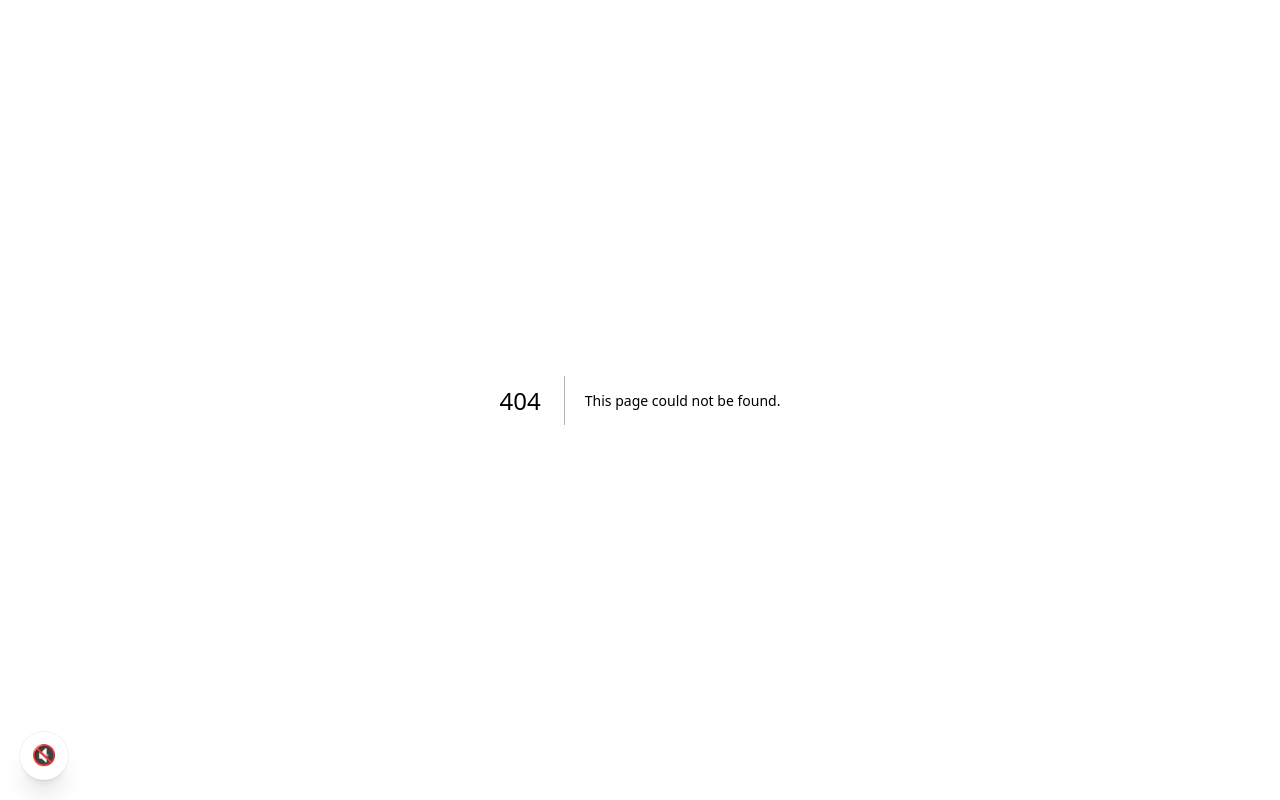
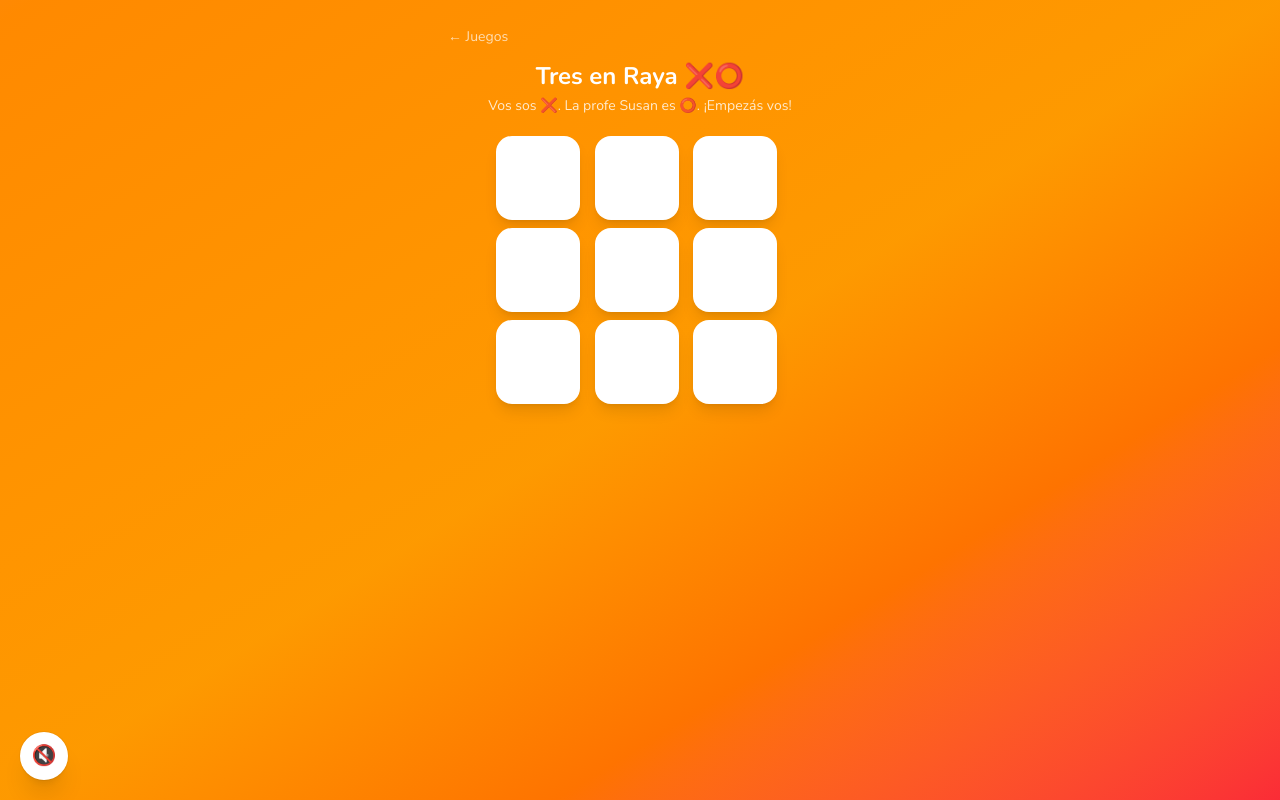
Before and after one commit to cantera-gt/academia-magica, a Next.js app: page /alumno/juegos/tres-en-raya in a window 1280 px wide. Before the commit this address had no page. Built offline with nearby package versions, Linux system fonts and the light colour scheme; no server answers.

Commit message:
Add Tres en Raya minigame

```diff
--- /dev/null
+++ b/src/app/alumno/juegos/tres-en-raya/page.tsx
@@ -0,0 +1,200 @@
+"use client";
+
+import { useCallback, useEffect, useState } from "react";
+import Link from "next/link";
+import { motion, AnimatePresence } from "framer-motion";
+import { createClient } from "@/lib/supabase/client";
+import { SPRING_PLAYFUL } from "@/lib/motion";
+import { finishGame, type FinishGameResult } from "@/lib/finish-game";
+
+// Tres en Raya contra la profe: IA simple (gana si puede, bloquea si hace
+// falta, si no juega centro/esquina). El alumno siempre empieza.
+
+type Cell = "X" | "O" | null;
+type Winner = "player" | "ai" | "draw" | null;
+
+const LINES = [
+  [0, 1, 2],
+  [3, 4, 5],
+  [6, 7, 8],
+  [0, 3, 6],
+  [1, 4, 7],
+  [2, 5, 8],
+  [0, 4, 8],
+  [2, 4, 6],
+];
+
+function checkWinner(board: Cell[]): "X" | "O" | null {
+  for (const [a, b, c] of LINES) {
+    if (board[a] && board[a] === board[b] && board[a] === board[c]) {
+      return board[a];
+    }
+  }
+  return null;
+}
+
+function pickAiMove(board: Cell[]): number {
+  const empty = board.map((v, i) => (v === null ? i : -1)).filter((i) => i >= 0);
+
+  for (const i of empty) {
+    const copy = [...board];
+    copy[i] = "O";
+    if (checkWinner(copy) === "O") return i;
+  }
+  for (const i of empty) {
+    const copy = [...board];
+    copy[i] = "X";
+    if (checkWinner(copy) === "X") return i;
+  }
+  if (board[4] === null) return 4;
+  const corners = [0, 2, 6, 8].filter((i) => board[i] === null);
+  if (corners.length > 0) return corners[Math.floor(Math.random() * corners.length)];
+  return empty[Math.floor(Math.random() * empty.length)];
+}
+
+export default function TresEnRayaPage() {
+  const supabase = createClient();
+  const [board, setBoard] = useState<Cell[]>(Array(9).fill(null));
+  const [playerMoves, setPlayerMoves] = useState(0);
+  const [winner, setWinner] = useState<Winner>(null);
+  const [aiThinking, setAiThinking] = useState(false);
+  const [saving, setSaving] = useState(false);
+  const [result, setResult] = useState<FinishGameResult | null>(null);
+
+  const finish = useCallback(
+    async (finalWinner: Winner, moves: number) => {
+      const won = finalWinner === "player" || finalWinner === "draw";
+      const effectiveMoves = finalWinner === "draw" ? 16 : finalWinner === "player" ? moves : 20;
+      setSaving(true);
+      const res = await finishGame(supabase, "tresenraya", won, effectiveMoves);
+      setResult(res);
+      setSaving(false);
+    },
+    [supabase]
+  );
+
+  useEffect(() => {
+    if (winner) return;
+    const w = checkWinner(board);
+    if (w === "X") {
+      setWinner("player");
+      finish("player", playerMoves);
+    } else if (w === "O") {
+      setWinner("ai");
+      finish("ai", playerMoves);
+    } else if (board.every((c) => c !== null)) {
+      setWinner("draw");
+      finish("draw", playerMoves);
+    }
+    // eslint-disable-next-line react-hooks/exhaustive-deps
+  }, [board]);
+
+  function playerMove(i: number) {
+    if (board[i] !== null || winner || aiThinking) return;
+    const next = [...board];
+    next[i] = "X";
+    setBoard(next);
+    setPlayerMoves((m) => m + 1);
+
+    const w = checkWinner(next);
+    if (w || next.every((c) => c !== null)) return;
+
+    setAiThinking(true);
+    setTimeout(() => {
+      const aiMove = pickAiMove(next);
+      const afterAi = [...next];
+      afterAi[aiMove] = "O";
+      setBoard(afterAi);
+      setAiThinking(false);
+    }, 550);
+  }
+
+  function restart() {
+    setBoard(Array(9).fill(null));
+    setPlayerMoves(0);
+    setWinner(null);
+    setAiThinking(false);
+    setResult(null);
+  }
+
+  return (
+    <main className="min-h-screen bg-gradient-to-br from-orange-400 via-amber-500 to-red-500 p-6">
+      <div className="mx-auto max-w-sm">
+        <Link href="/alumno/juegos" className="text-sm text-white/70 hover:text-white">
+          ← Juegos
+        </Link>
+        <h1 className="mt-3 text-center text-2xl font-bold text-white">Tres en Raya ❌⭕</h1>
+        <p className="mt-1 text-center text-sm text-white/80">
+          Vos sos ❌. La profe Susan es ⭕. ¡Empezás vos!
+        </p>
+
+        <div className="mx-auto mt-5 grid w-72 grid-cols-3 gap-2">
+          {board.map((cell, i) => (
+            <motion.button
+              key={i}
+              onClick={() => playerMove(i)}
+              whileTap={cell === null && !winner && !aiThinking ? { scale: 0.92 } : undefined}
+              disabled={cell !== null || !!winner || aiThinking}
+              className="flex h-22 w-22 items-center justify-center rounded-2xl bg-white text-4xl font-extrabold shadow-lg"
+              style={{ height: 84, width: 84 }}
+            >
+              {cell === "X" && <span className="text-orange-600">❌</span>}
+              {cell === "O" && <span className="text-red-600">⭕</span>}
+            </motion.button>
+          ))}
+        </div>
+
+        {aiThinking && (
+          <p className="mt-3 text-center text-sm text-white/80">La profe está pensando...</p>
+        )}
+
+        <AnimatePresence>
+          {winner && (
+            <motion.div
+              initial={{ opacity: 0, y: 20 }}
+              animate={{ opacity: 1, y: 0 }}
+              transition={SPRING_PLAYFUL}
+              className="mt-6 flex flex-col items-center gap-3 rounded-3xl bg-white/15 p-6 text-center text-white backdrop-blur"
+            >
+              <span className="text-5xl">
+                {winner === "player" ? "🎉" : winner === "draw" ? "🤝" : "😅"}
+              </span>
+              <p className="text-lg font-bold">
+                {winner === "player"
+                  ? "¡Ganaste!"
+                  : winner === "draw"
+                    ? "¡Empate!"
+                    : "Ganó la profe, ¡probá de nuevo!"}
+              </p>
+              {saving ? (
+                <p className="text-sm text-white/80">Calculando premio...</p>
+              ) : result ? (
+                <>
+                  <p className="text-2xl font-bold">
+                    {result.diamonds_earned > 0
+                      ? `+${result.diamonds_earned} 💎`
+                      : winner === "ai"
+                        ? "Esta vez sin premio"
+                        : "Ya llegaste al límite de hoy"}
+                  </p>
+                  <p className="text-xs text-white/70">
+                    Partidas jugadas hoy: {result.plays_today}/{result.daily_cap}
+                  </p>
+                </>
+              ) : null}
+              <motion.button
+                onClick={restart}
+                whileHover={{ scale: 1.05 }}
+                whileTap={{ scale: 0.95 }}
+                transition={SPRING_PLAYFUL}
+                className="mt-2 rounded-xl bg-white px-6 py-2 font-bold text-red-600"
+              >
+                Jugar de nuevo
+              </motion.button>
+            </motion.div>
+          )}
+        </AnimatePresence>
+      </div>
+    </main>
+  );
+}
```
